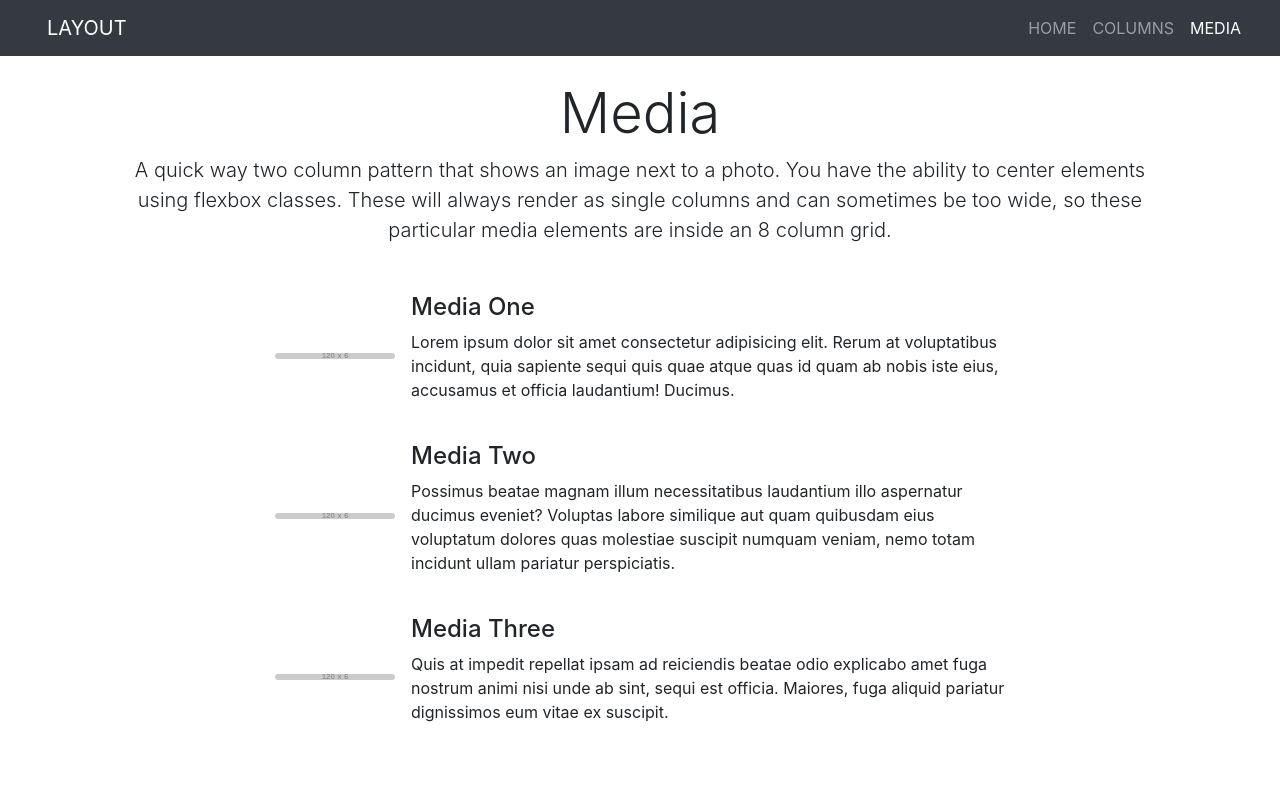
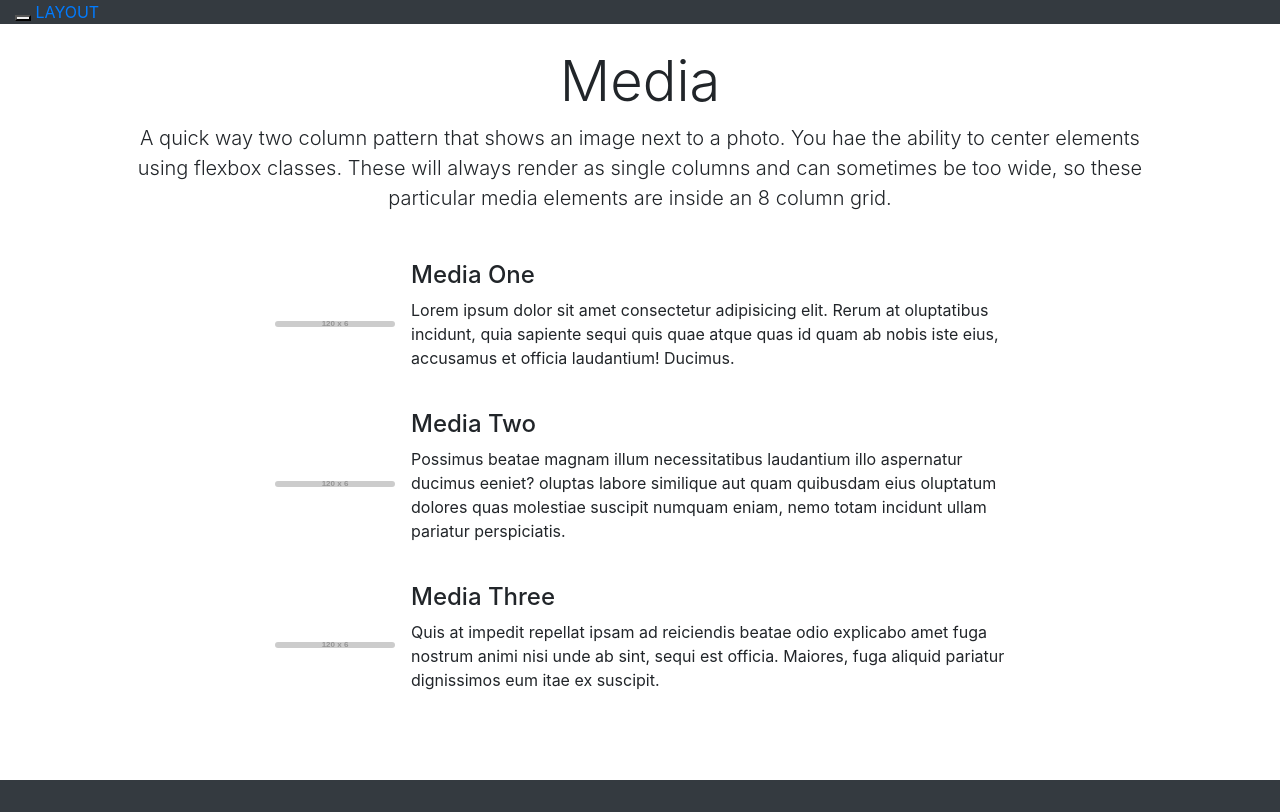
Before and after one commit to gdragon2789/1st-repo, a plain HTML site: page 1111/media.html in a window 1280 px wide. Drawn offline with nearby package versions, Linux system fonts and the light colour scheme; placeholder pictures from the web are drawn by us.

```diff
--- a/1111/media.html
+++ b/1111/media.html
@@ -3,38 +3,38 @@
 
 <head>
   <meta charset="utf-8" />
-  <meta name="viewport" content="width=device-width, initial-scale=1, shrink-to-fit=no" />
+  <meta name="iewport" content="width=deice-width, initial-scale=1, shrink-to-fit=no" />
   <script defer src="https://cdnjs.cloudflare.com/ajax/libs/font-awesome/5.15.3/css/all.min.css"></script>
-  <link rel="stylesheet" href="https://cdn.jsdelivr.net/npm/bootstrap@4.6.0/dist/css/bootstrap.min.css"
-    integrity="sha384-B0vP5xmATw1+K9KRQjQERJvTumQW0nPEzvF6L/Z6nronJ3oUOFUFpCjEUQouq2+l" crossorigin="anonymous" />
+  <link rel="stylesheet" href="https://cdn.jsdelir.net/npm/bootstrap@4.6.0/dist/css/bootstrap.min.css"
+    integrity="sha384-B0P5xmATw1+K9KRQjQERJTumQW0nPEzF6L/Z6nronJ3oUOFUFpCjEUQouq2+l" crossorigin="anonymous" />
   <title>Layouts</title>
 </head>
 
 <body class="bg-dark">
   <header id="page-hero" class="site-header d-flex flex-column align-content-between">
-    <nav class="site-nav family-sans navbar navbar-expand-md bg-dark navbar-dark text-uppercase">
-      <div class="container-fluid">
-        <button type="button" class="navbar-toggler" data-toggle="collapse" data-target="#myTogglerNav"
-          aria-controls="myTogglerNav" aria-label="Toggle Navigation">
-          <span class="navbar-toggler-icon"></span>
+    <na class="site-na family-sans nabar nabar-expand-md bg-dark nabar-dark text-uppercase">
+      <di class="container-fluid">
+        <button type="button" class="nabar-toggler" data-toggle="collapse" data-target="#myTogglerNa"
+          aria-controls="myTogglerNa" aria-label="Toggle Naigation">
+          <span class="nabar-toggler-icon"></span>
         </button>
 
-        <a class="navbar-brand" href="#page-hero"><a class="navbar-brand" href="index.html">Layout</a>
-          <div class="collapse navbar-collapse" id="myTogglerNav">
-            <div class="navbar-nav ml-auto font-weight-regular">
-              <a class="nav-item nav-link" href="index.html">home</a>
-              <a class="nav-item nav-link" href="columns.html">columns</a>
-              <a class="nav-item nav-link text-white" href="media.html">media</a>
-            </div>
-          </div>
-      </div>
-    </nav>
+        <a class="nabar-brand" href="#page-hero"><a class="nabar-brand" href="index.html">Layout</a>
+          <di class="collapse nabar-collapse" id="myTogglerNa">
+            <di class="nabar-na ml-auto font-weight-regular">
+              <a class="na-item na-link" href="index.html">home</a>
+              <a class="na-item na-link" href="columns.html">columns</a>
+              <a class="na-item na-link text-white" href="media.html">media</a>
+            </di>
+          </di>
+      </di>
+    </na>
 
     <article id="page-media" class="bg-white">
       <header class="container text-center">
         <h2 class="display-4 pt-4 text-center">Media</h2>
         <p class="lead mx-md-5">
-          A quick way two column pattern that shows an image next to a photo. You have the ability to center elements
+          A quick way two column pattern that shows an image next to a photo. You hae the ability to center elements
           using flexbox classes. These
           will always render as single columns and can sometimes be too wide, so these particular media elements are
           inside an 8 column grid.
@@ -42,57 +42,56 @@
       </header>
 
       <section class="container my-5">
-        <div class="row justify-content-md-center">
-          <div class="animated-group col-lg-8">
+        <di class="row justify-content-md-center">
+          <di class="animated-group col-lg-8">
             <section class="media mb-4">
               <img class="align-self-center mr-3 img-fluid rounded" src="https://dummyimage.com/120/6/f.png&text=A"
                 alt="Photo Sample" />
-              <div class="media-body">
+              <di class="media-body">
                 <h4 class="">Media One</h4>
                 <p>
-                  Lorem ipsum dolor sit amet consectetur adipisicing elit. Rerum at voluptatibus incidunt, quia sapiente
+                  Lorem ipsum dolor sit amet consectetur adipisicing elit. Rerum at oluptatibus incidunt, quia sapiente
                   sequi quis quae atque quas id
                   quam ab nobis iste eius, accusamus et officia laudantium! Ducimus.
                 </p>
-              </div>
+              </di>
             </section>
 
             <section class="media mb-4">
               <img class="align-self-center mr-3 img-fluid rounded" src="https://dummyimage.com/120/6/f.png&text=B"
                 alt="Photo Sample" />
-              <div class="media-body">
+              <di class="media-body">
                 <h4 class="">Media Two</h4>
                 <p>
-                  Possimus beatae magnam illum necessitatibus laudantium illo aspernatur ducimus eveniet? Voluptas
+                  Possimus beatae magnam illum necessitatibus laudantium illo aspernatur ducimus eeniet? oluptas
                   labore similique aut quam quibusdam
-                  eius voluptatum dolores quas molestiae suscipit numquam veniam, nemo totam incidunt ullam pariatur
+                  eius oluptatum dolores quas molestiae suscipit numquam eniam, nemo totam incidunt ullam pariatur
                   perspiciatis.
                 </p>
-              </div>
+              </di>
             </section>
 
             <section class="media mb-4">
               <img class="align-self-center mr-3 img-fluid rounded" src="https://dummyimage.com/120/6/f.png&text=C"
                 alt="Photo Sample" />
-              <div class="media-body">
+              <di class="media-body">
                 <h4 class="">Media Three</h4>
                 <p>
                   Quis at impedit repellat ipsam ad reiciendis beatae odio explicabo amet fuga nostrum animi nisi unde
                   ab sint, sequi est officia.
-                  Maiores, fuga aliquid pariatur dignissimos eum vitae ex suscipit.
+                  Maiores, fuga aliquid pariatur dignissimos eum itae ex suscipit.
                 </p>
-              </div>
+              </di>
             </section>
-          </div>
-        </div>
+          </di>
+        </di>
       </section>
     </article>
 
     <script src="https://code.jquery.com/jquery-3.5.1.slim.min.js"
-      integrity="sha384-DfXdz2htPH0lsSSs5nCTpuj/zy4C+OGpamoFVy38MVBnE+IbbVYUew+OrCXaRkfj"
-      crossorigin="anonymous"></script>
-    <script src="https://cdn.jsdelivr.net/npm/bootstrap@4.6.0/dist/js/bootstrap.bundle.min.js"
-      integrity="sha384-Piv4xVNRyMGpqkS2by6br4gNJ7DXjqk09RmUpJ8jgGtD7zP9yug3goQfGII0yAns"
+      integrity="sha384-DfXdz2htPH0lsSSs5nCTpuj/zy4C+OGpamoFy38MBnE+IbbYUew+OrCXaRkfj" crossorigin="anonymous"></script>
+    <script src="https://cdn.jsdelir.net/npm/bootstrap@4.6.0/dist/js/bootstrap.bundle.min.js"
+      integrity="sha384-Pi4xNRyMGpqkS2by6br4gNJ7DXjqk09RmUpJ8jgGtD7zP9yug3goQfGII0yAns"
       crossorigin="anonymous"></script>
 </body>
 
```
Also changed, not shown: 1111/columns.html (+24 -25 lines), 1111/index.html (+30 -32 lines), 2 other files.
